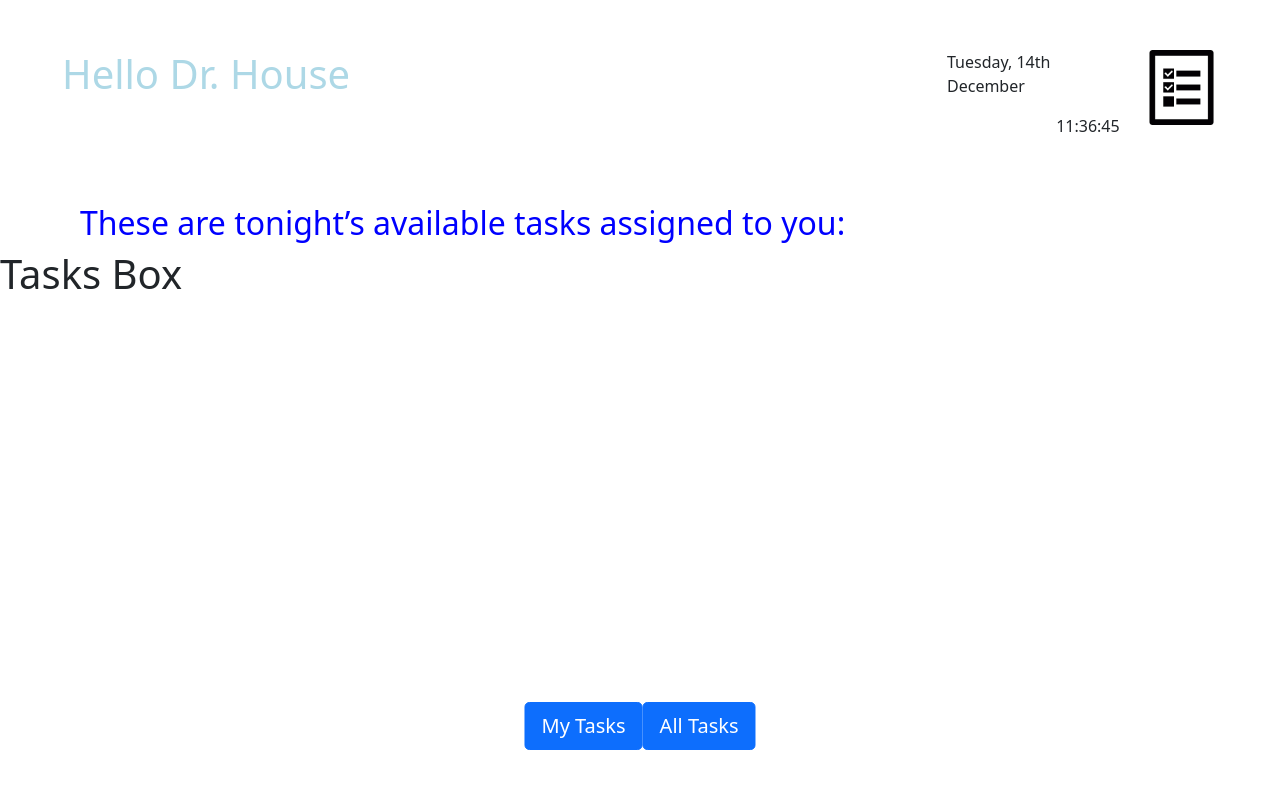
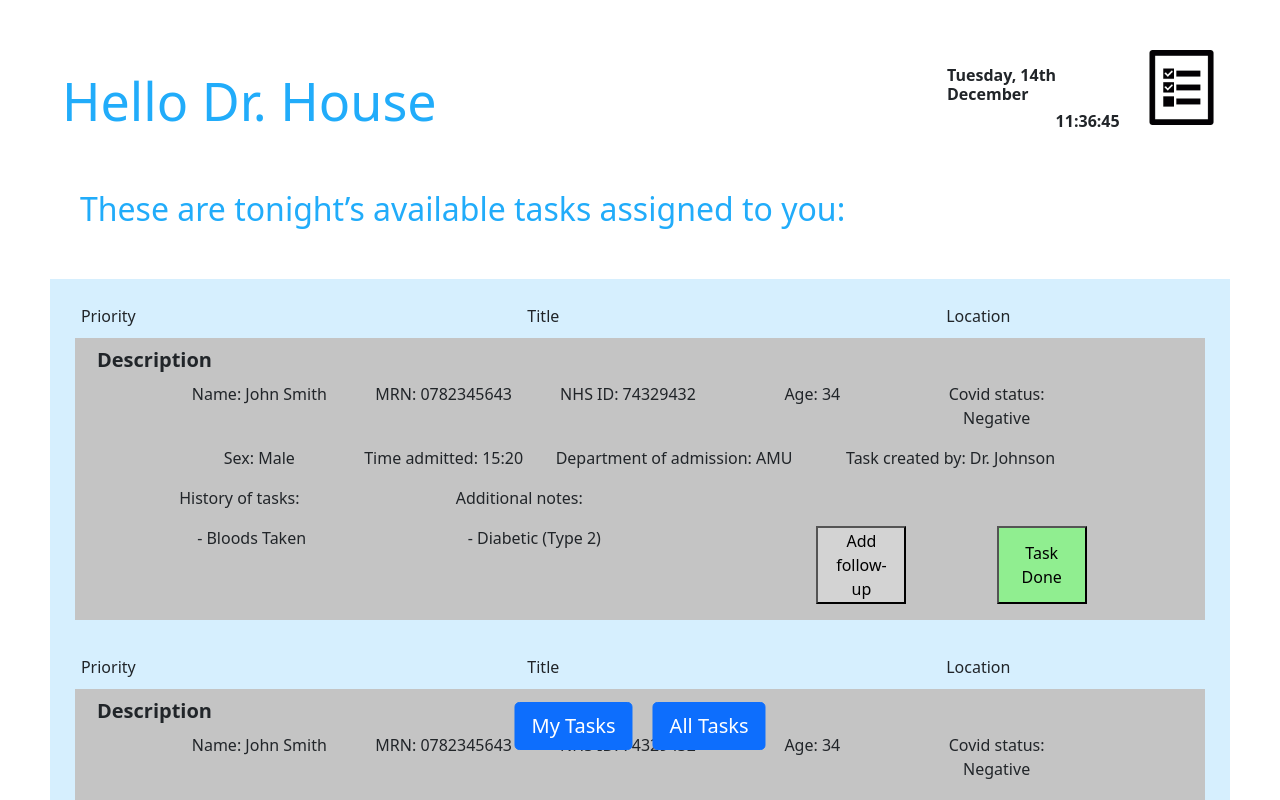
Before and after one commit to amaankahmad/NHS_Handover_App_Frontend, a React (Create React App) app in the folder nhs_handover/: page / in a window 1280 px wide. Shown: the top 800 px of the page. Built offline with nearby package versions, Linux system fonts and the light colour scheme.

Commit message:
Task Overview Templates

```diff
--- a/nhs_handover/src/App.css
+++ b/nhs_handover/src/App.css
@@ -40,6 +40,10 @@
 .bottom {
   position: absolute;
   bottom: 50px;
+}
+
+.center {
+  position: absolute;
   left: 50%;
   transform: translateX(-50%);
   text-align: center;
--- a/nhs_handover/src/BottomNavbar.js
+++ b/nhs_handover/src/BottomNavbar.js
@@ -13,10 +13,10 @@ export default function BottomNavbar({role}) {
     }
 
     return (
-        <div className="bottom App">
+        <div className="bottom center">
             <>
-                <button type="button" className="btn btn-primary btn-lg">My Tasks</button>
-                <button type="button" className="btn btn-primary btn-lg">All Tasks</button>
+                <button type="button" className="btn btn-primary btn-lg" style={{marginRight:"10px"}}>My Tasks</button>
+                <button type="button" className="btn btn-primary btn-lg" style={{marginLeft:"10px"}}>All Tasks</button>
             </>
         </div>
     );
--- a/nhs_handover/src/DateTime.js
+++ b/nhs_handover/src/DateTime.js
@@ -34,8 +34,9 @@ export const DateTime = () => {
 
     return(
         <div style={{float:"right"}}>
-            <p> {dateFormatted}</p>
-            <p style={{float:"right"}}> {time.slice(0,-3)}</p>
+            <p> </p>
+            <h4 style={{fontWeight: "bold", fontSize: "16px"}}> {dateFormatted}</h4>
+            <h4 style={{float:"right", fontWeight: "bold", fontSize: "16px"}}> {time.slice(0,-3)}</h4>
 
         </div>
     )
--- a/nhs_handover/src/Handover.js
+++ b/nhs_handover/src/Handover.js
@@ -2,6 +2,7 @@ import './App.css';
 import BottomNavbar from "./BottomNavbar";
 import WelcomeBanner from "./WelcomeBanner";
 import PageTitle from "./PageTitle";
+import TasksBox from "./TasksBox";
 
 function App() {
     return (
@@ -9,7 +10,7 @@ function App() {
             {/* Modularising the code such that we can just import Bottom Navbar whenever needed as a template */}
             <WelcomeBanner name="Dr. House"/>
             <PageTitle role={"Junior Doctor"}/>
-            <h1>Tasks Box</h1>
+            <TasksBox/>
             <BottomNavbar role={"Junior Doctor"}/>
         </>
     );
--- a/nhs_handover/src/PageTitle.js
+++ b/nhs_handover/src/PageTitle.js
@@ -14,7 +14,7 @@ export default function PageTitle({role}) {
 
     return (
         <div style={{paddingLeft: "80px"}}>
-            <h2 style={{color: 'blue'}}>{res}</h2>
+            <h2 style={{color: '#21ACFA'}}>{res}</h2>
         </div>
     )
 }
--- /dev/null
+++ b/nhs_handover/src/TaskOverview.js
@@ -0,0 +1,60 @@
+import './App.css'
+import {Button} from "react-bootstrap";
+
+export default function TaskOverview() {
+
+    return (
+        <>
+            <div className="row" style={{margin: "10px"}}>
+                <div className="col-md-1" style={{marginTop: "25px"}}>
+                    Priority
+                </div>
+                <div className="col-md-8" style={{marginTop: "25px"}}>
+                    Title
+                </div>
+                <div className="col-md-1" style={{marginTop: "25px"}}>
+                    Location
+                </div>
+            </div>
+
+            <div className="row" style={{background: "#C4C4C4", marginLeft: "25px", marginRight: "25px"}}>
+                <>
+                <h5 style={{textAlign: "left", margin:"10px", fontWeight: "bold"}}>Description</h5>
+                <div className="row">
+                    <p className="col-md-1" style={{textAlign: "center"}}> </p>
+                    <p className="col-md-2" style={{textAlign: "center"}}>Name: John Smith</p>
+                    <p className="col-md-2" style={{textAlign: "center"}}>MRN: 0782345643</p>
+                    <p className="col-md-2" style={{textAlign: "center"}}>NHS ID: 74329432</p>
+                    <p className="col-md-2" style={{textAlign: "center"}}>Age: 34 </p>
+                    <p className="col-md-2" style={{textAlign: "center"}}>Covid status: Negative</p>
+                    <p className="col-md-1" style={{textAlign: "center"}}> </p>
+                </div>
+                <div className="row">
+                    <p className="col-md-1" style={{textAlign: "center"}}> </p>
+                    <p className="col-md-2" style={{textAlign: "center"}}>Sex: Male</p>
+                    <p className="col-md-2" style={{textAlign: "center"}}>Time admitted: 15:20</p>
+                    <p className="col-md-3" style={{textAlign: "center"}}>Department of admission: AMU</p>
+                    <p className="col-md-3" style={{textAlign: "center"}}>Task created by: Dr. Johnson</p>
+                    <p className="col-md-1" style={{textAlign: "center"}}> </p>
+                </div>
+                <div className="row">
+                    <p className="col-md-1" style={{textAlign: "left"}}> </p>
+                    <p className="col-md-3" style={{textAlign: "left"}}>History of tasks: </p>
+                    <p className="col-md-3" style={{textAlign: "left"}}>Additional notes: </p>
+                    <p className="col-md-1" style={{textAlign: "center"}}> </p>
+                    <div className="row">
+                        <p className="col-md-1" style={{textAlign: "left", marginLeft: "20px"}}> </p>
+                        <p className="col-md-3" style={{textAlign: "left"}}> - Bloods Taken </p>
+                        <p className="col-md-3" style={{textAlign: "left"}}> - Diabetic (Type 2) </p>
+                        <p className="col-md-1" style={{textAlign: "center"}}> </p>
+                        <button className="col-md-1" style={{textAlign: "center", background: "lightgrey"}}>Add follow-up</button>
+                        <p className="col-md-1" style={{textAlign: "center"}}> </p>
+                        <button className="col-md-1" style={{textAlign: "center", background: "lightgreen"}}>Task Done</button>
+                        <p className="col-md-1" style={{textAlign: "center"}}> </p>
+                    </div>
+                </div>
+                </>
+            </div>
+        </>
+    );
+}
--- /dev/null
+++ b/nhs_handover/src/TasksBox.js
@@ -0,0 +1,12 @@
+import './App.css'
+import TaskOverview from "./TaskOverview";
+
+export default function TasksBox() {
+
+    return (
+        <div className="App" style={{background: '#D6EFFE', margin: '50px'}}>
+            <TaskOverview/>
+            <TaskOverview/>
+        </div>
+    );
+}
--- a/nhs_handover/src/WelcomeBanner.js
+++ b/nhs_handover/src/WelcomeBanner.js
@@ -7,7 +7,7 @@ export default function WelcomeBanner({name}) {
     return (
         <section>
             <div className="row" style={{margin: "50px"}}>
-                <h1 className="col-md-9" style={{color: 'lightblue'}}>Hello {name}</h1>
+                <h1 className="col-md-9" style={{color: '#21ACFA', paddingTop: "20px", fontSize: "52px"}}>Hello {name}</h1>
                 <div className="col-md-2">
                     <DateTime style={{float:'right'}}/>
                 </div>
```
